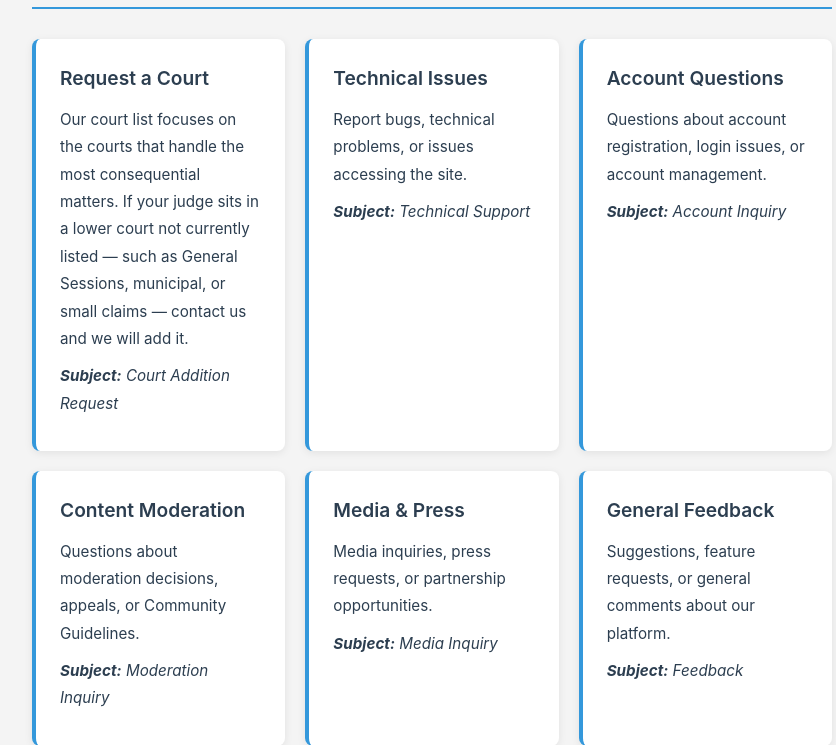
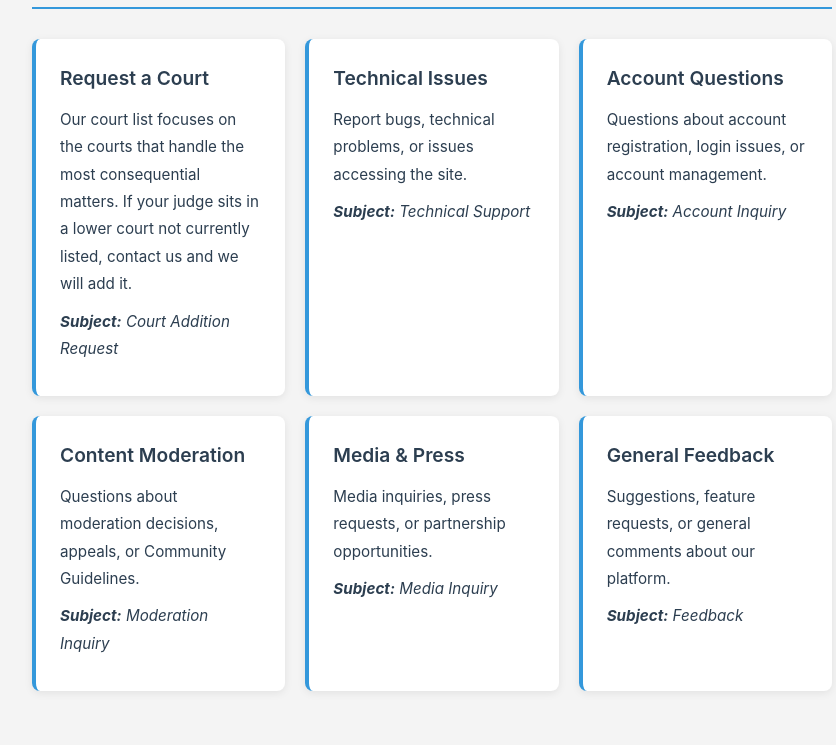
Before and after one commit to RodDog420/JudgeAccount, a Flask app: page /contact in a window 1280 px wide. Shown: the part 1138-1883 px from the top of the page, without its empty margins (208-1044 px from the left). Run offline with Flask 3, Linux system fonts and the light colour scheme; some libraries are stand-ins or nearby versions.

Commit message:
Simplify Request a Court card copy on contact page
Co-Authored-By: Claude Sonnet 4.6 <noreply@anthropic.com>

```diff
--- a/app/templates/contact.html
+++ b/app/templates/contact.html
@@ -45,7 +45,7 @@
         <div class="inquiry-types-grid">
             <div class="inquiry-type-card">
                 <h3>Request a Court</h3>
-                <p>Our court list focuses on the courts that handle the most consequential matters. If your judge sits in a lower court not currently listed — such as General Sessions, municipal, or small claims — contact us and we will add it.</p>
+                <p>Our court list focuses on the courts that handle the most consequential matters. If your judge sits in a lower court not currently listed, contact us and we will add it.</p>
                 <p class="inquiry-type-subject"><strong>Subject:</strong> Court Addition Request</p>
             </div>
 
```
